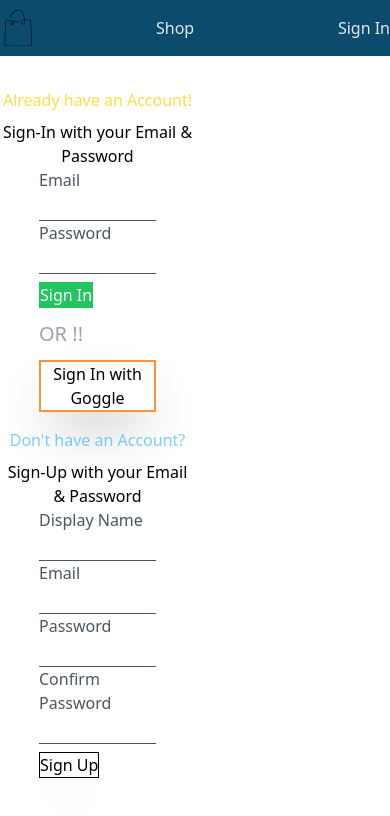
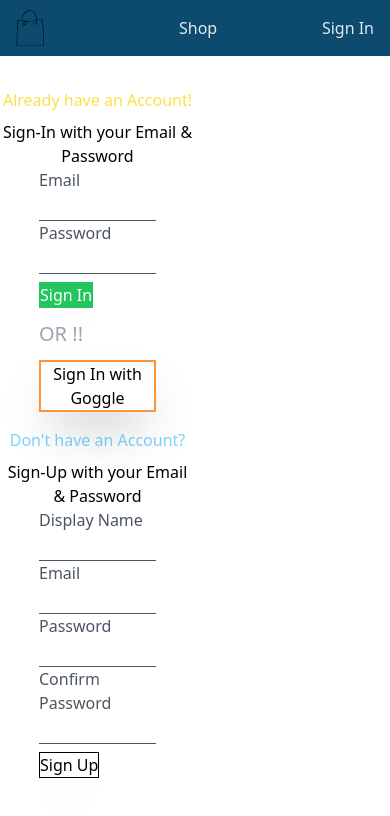
Before and after one commit to Munaimun/Ecommerce, a React (Vite) app: page /auth in a window 390 px wide. Shown: the top 816 px of the page. Built offline with nearby package versions, Linux system fonts and the light colour scheme.

Commit message:
implemented context and used it to sign out a user

```diff
--- a/src/components/signInForm copy/SignIn-from.component.jsx
+++ b/src/components/signInForm copy/SignIn-from.component.jsx
@@ -1,4 +1,4 @@
-import { useState } from "react";
+import { useState, useContext } from "react";
 import { toast } from "react-toastify";
 import "react-toastify/dist/ReactToastify.css";
 
@@ -6,6 +6,8 @@ import {
   signInWithGooglePopup,
   signInAuthUserWithEmailAndPassword,
 } from "../../utils/firebase/Firebase.utils";
+
+import { UserContexts } from "../../contexts/user.contexts";
 import FormInput from "../form-input/FormInput.component";
 import Button from "../Button/Button.component";
 
@@ -17,6 +19,7 @@ const defaultFormFields = {
 const SignInForm = () => {
   const [formFields, setFormFields] = useState(defaultFormFields);
   const { email, password } = formFields;
+  const { setCurrentUser } = useContext(UserContexts);
 
   const resetFormFields = () => setFormFields(defaultFormFields);
 
@@ -30,8 +33,11 @@ const SignInForm = () => {
     e.preventDefault();
 
     try {
-      const res = await signInAuthUserWithEmailAndPassword(email, password);
-      console.log(res);
+      const { user } = await signInAuthUserWithEmailAndPassword(
+        email,
+        password
+      );
+      setCurrentUser(user);
       resetFormFields();
       toast.success("Sign-In succesful");
     } catch (error) {
--- a/src/components/signUpForm/SignUp-from.component.jsx
+++ b/src/components/signUpForm/SignUp-from.component.jsx
@@ -1,13 +1,16 @@
-import { useState } from "react";
+import { useState, useContext } from "react";
 import { toast } from "react-toastify";
-import "react-toastify/dist/ReactToastify.css";
 
 import {
   createAuthUserWithEmailAndPassword,
   createUserDocumentFromAuth,
 } from "../../utils/firebase/Firebase.utils";
+
+import { UserContexts } from "../../contexts/user.contexts";
 import FormInput from "../form-input/FormInput.component";
 import Button from "../Button/Button.component";
+
+import "react-toastify/dist/ReactToastify.css";
 
 const defaultFormFields = {
   displayName: "",
@@ -19,6 +22,7 @@ const defaultFormFields = {
 const SignUpForm = () => {
   const [formFields, setFormFields] = useState(defaultFormFields);
   const { displayName, email, password, confirmPassword } = formFields;
+  const { setCurrentUser } = useContext(UserContexts);
 
   const resetFormFields = () => setFormFields(defaultFormFields);
 
@@ -37,10 +41,12 @@ const SignUpForm = () => {
         email,
         password
       );
+      setCurrentUser(user);
 
       //   Creating the user with email& pass
       await createUserDocumentFromAuth(user, { displayName });
       resetFormFields();
+      console.log(user);
       toast.success("Sign-up succesful");
     } catch (error) {
       if (error.code === "auth/email-already-in-use") {
--- /dev/null
+++ b/src/contexts/user.contexts.jsx
@@ -0,0 +1,18 @@
+/* eslint-disable react/prop-types */
+import { createContext, useState } from "react";
+
+// Create a User context with default values
+export const UserContexts = createContext({
+  currentUser: "",
+  setCurrentUser: () => null,
+});
+
+export const UserProvider = ({ children }) => {
+  const [currentUser, setCurrentUser] = useState(null);
+  const value = { currentUser, setCurrentUser }; // Value to be provided to children
+
+  // Any component (children) can access the currentUser and setCurrentUser via context
+  return (
+    <UserContexts.Provider value={value}>{children}</UserContexts.Provider>
+  );
+};
--- a/src/main.jsx
+++ b/src/main.jsx
@@ -5,11 +5,14 @@ import { BrowserRouter } from "react-router-dom";
 import App from "./App.jsx";
 
 import "./index.css";
+import { UserProvider } from "./contexts/user.contexts.jsx";
 
 createRoot(document.getElementById("root")).render(
   <StrictMode>
     <BrowserRouter>
-      <App />
+      <UserProvider>
+        <App />
+      </UserProvider>
     </BrowserRouter>
   </StrictMode>
 );
--- a/src/routes/Navigation.component.jsx
+++ b/src/routes/Navigation.component.jsx
@@ -1,9 +1,22 @@
 import { Outlet } from "react-router-dom";
 import { Link } from "react-router-dom";
+
+import { useContext } from "react";
+
+import { UserContexts } from "../contexts/user.contexts";
+import { signOutUser } from "../utils/firebase/Firebase.utils";
 
 import logo from "../assets/logo.svg";
 
 const Navigation = () => {
+  const { currentUser, setCurrentUser } = useContext(UserContexts);
+
+  //SignOut User
+  const signOutHandler = async () => {
+    await signOutUser();
+    setCurrentUser(null);
+  };
+
   return (
     <>
       <div className="text-center justify-center">
@@ -12,17 +25,29 @@ const Navigation = () => {
             {/* the logo */}
             <div>
               <Link to="/">
-                <img src={logo} alt="" className="w-9" />
+                <img src={logo} alt="" className="w-9 sm:ml-0 ml-3" />
               </Link>
             </div>
 
             {/* nav links */}
-            <div className="flex w-3/5 justify-between">
+            <div className="flex sm:w-3/5 w-2/4 justify-between sm:mr-0 mr-4">
               <Link to="shop">Shop</Link>
 
-              <Link className="focus:font-semibold focus:text-white" to="auth">
-                Sign In
-              </Link>
+              {currentUser ? (
+                <Link
+                  className="focus:font-semibold focus:text-white"
+                  onClick={signOutHandler}
+                >
+                  Sign Out
+                </Link>
+              ) : (
+                <Link
+                  className="focus:font-semibold focus:text-white"
+                  to="auth"
+                >
+                  Sign In
+                </Link>
+              )}
             </div>
           </div>
         </div>
--- a/src/utils/firebase/Firebase.utils.js
+++ b/src/utils/firebase/Firebase.utils.js
@@ -1,3 +1,4 @@
+/* eslint-disable no-unused-vars */
 import { initializeApp } from "firebase/app";
 // Using these will do signIn opt
 import {
@@ -6,6 +7,7 @@ import {
   GoogleAuthProvider,
   createUserWithEmailAndPassword,
   signInWithEmailAndPassword,
+  signOut,
 } from "firebase/auth";
 
 // Firestore
@@ -75,3 +77,6 @@ export const signInAuthUserWithEmailAndPassword = async (email, password) => {
   if (!email || !password) return;
   return await signInWithEmailAndPassword(auth, email, password);
 };
+
+//method for signing out a user
+export const signOutUser = async () => await signOut(auth);
```
